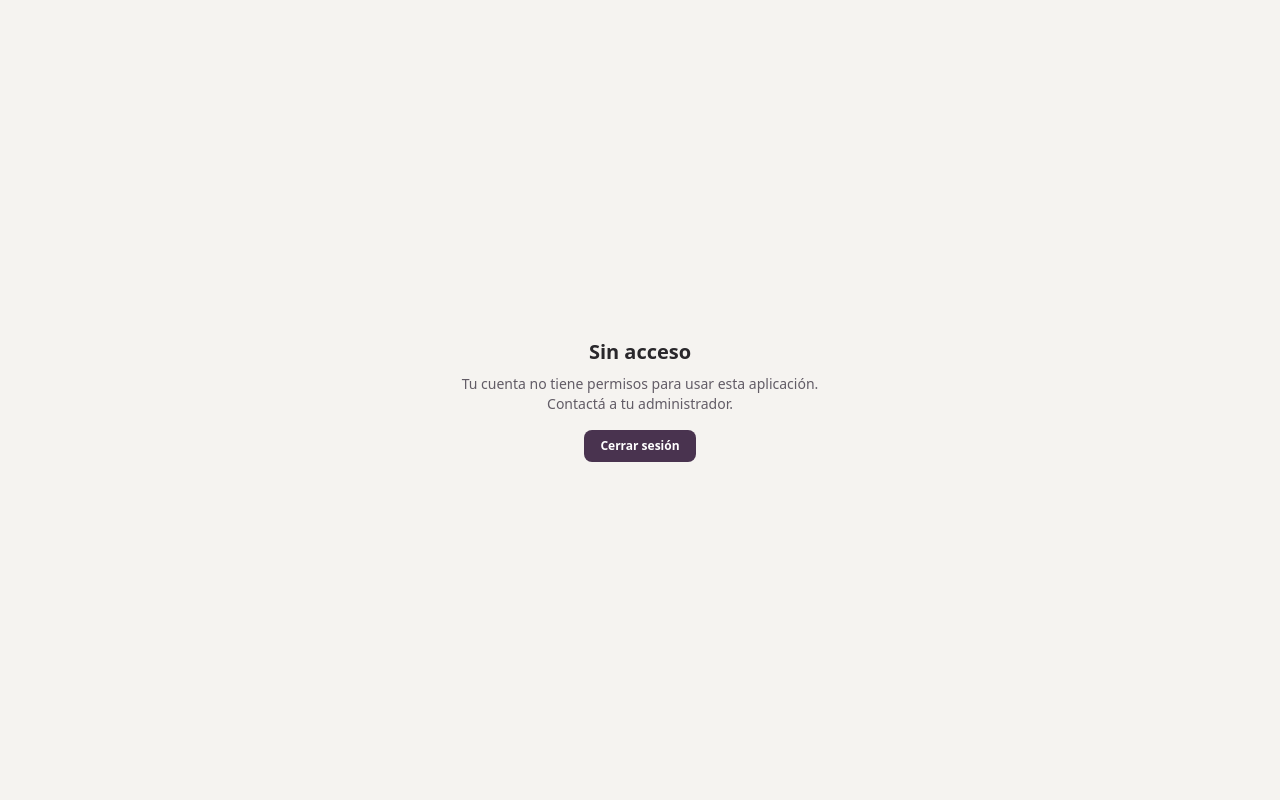
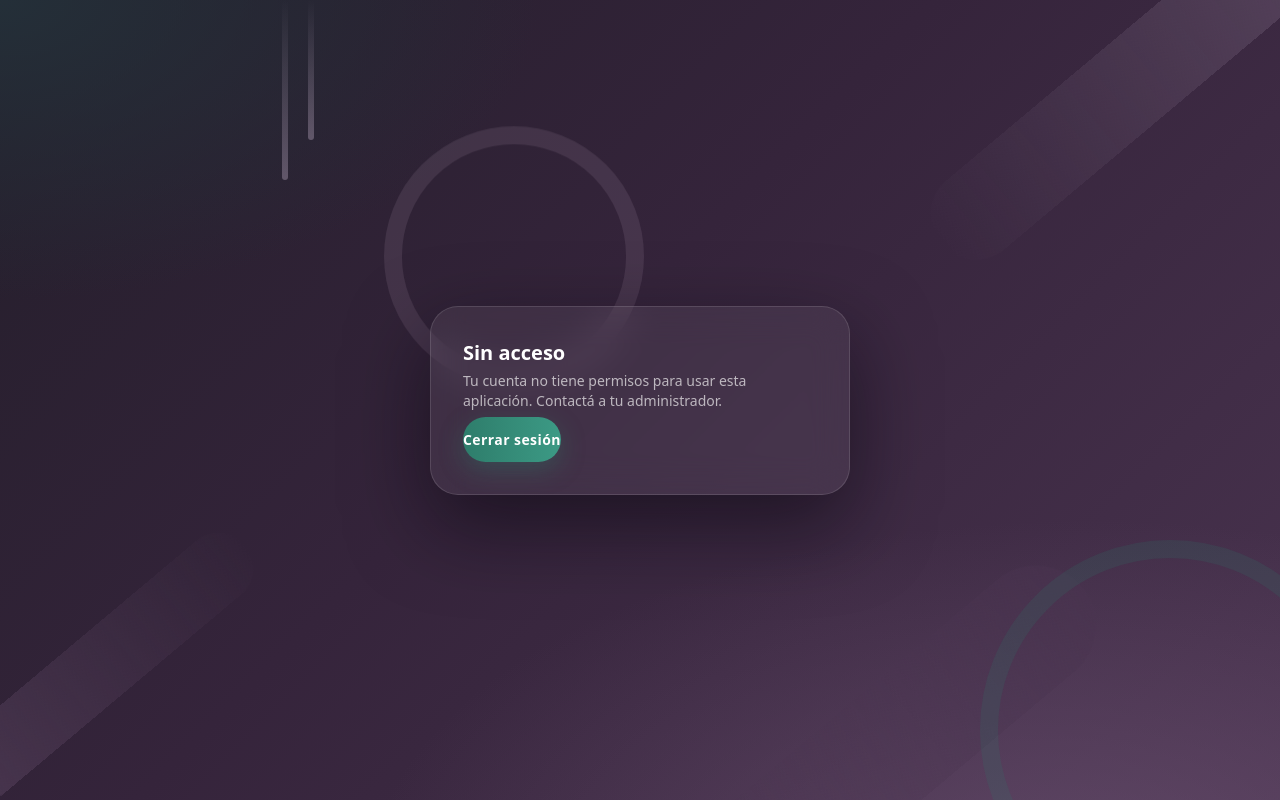
Before and after one commit to Josu98888/TeamWorkFlow, a Next.js app in the folder frontend/: page /sin-acceso in a window 1280 px wide. Built offline with nearby package versions, Linux system fonts and the light colour scheme; no server answers.

Commit message:
feat(frontend): use the dark glass shell on the no-access page

```diff
--- a/frontend/app/sin-acceso/page.tsx
+++ b/frontend/app/sin-acceso/page.tsx
@@ -1,22 +1,19 @@
 'use client';
 
+import { AuthCard, AuthShell } from '@/features/auth';
 import { useLogout } from '@/shared/hooks/useSession';
 
 export default function NoAccessPage() {
   const logout = useLogout();
   return (
-    <main className="flex min-h-screen items-center justify-center p-6">
-      <div className="max-w-sm text-center">
-        <h1 className="text-xl font-bold text-body">Sin acceso</h1>
-        <p className="mt-2 text-sm text-muted">Tu cuenta no tiene permisos para usar esta aplicación. Contactá a tu administrador.</p>
-        <button
-          type="button"
-          onClick={logout}
-          className="mt-4 cursor-pointer rounded-lg bg-brand px-4 py-2 text-xs font-semibold text-white hover:opacity-90"
-        >
+    <AuthShell>
+      <AuthCard>
+        <h1 className="mb-1 text-xl font-bold text-title">Sin acceso</h1>
+        <p className="text-sm text-muted">Tu cuenta no tiene permisos para usar esta aplicación. Contactá a tu administrador.</p>
+        <button type="button" onClick={logout} className="auth-submit mt-6">
           Cerrar sesión
         </button>
-      </div>
-    </main>
+      </AuthCard>
+    </AuthShell>
   );
 }
```
Also changed, not shown: 1 other file (tests, documents, lock files or other folders).
